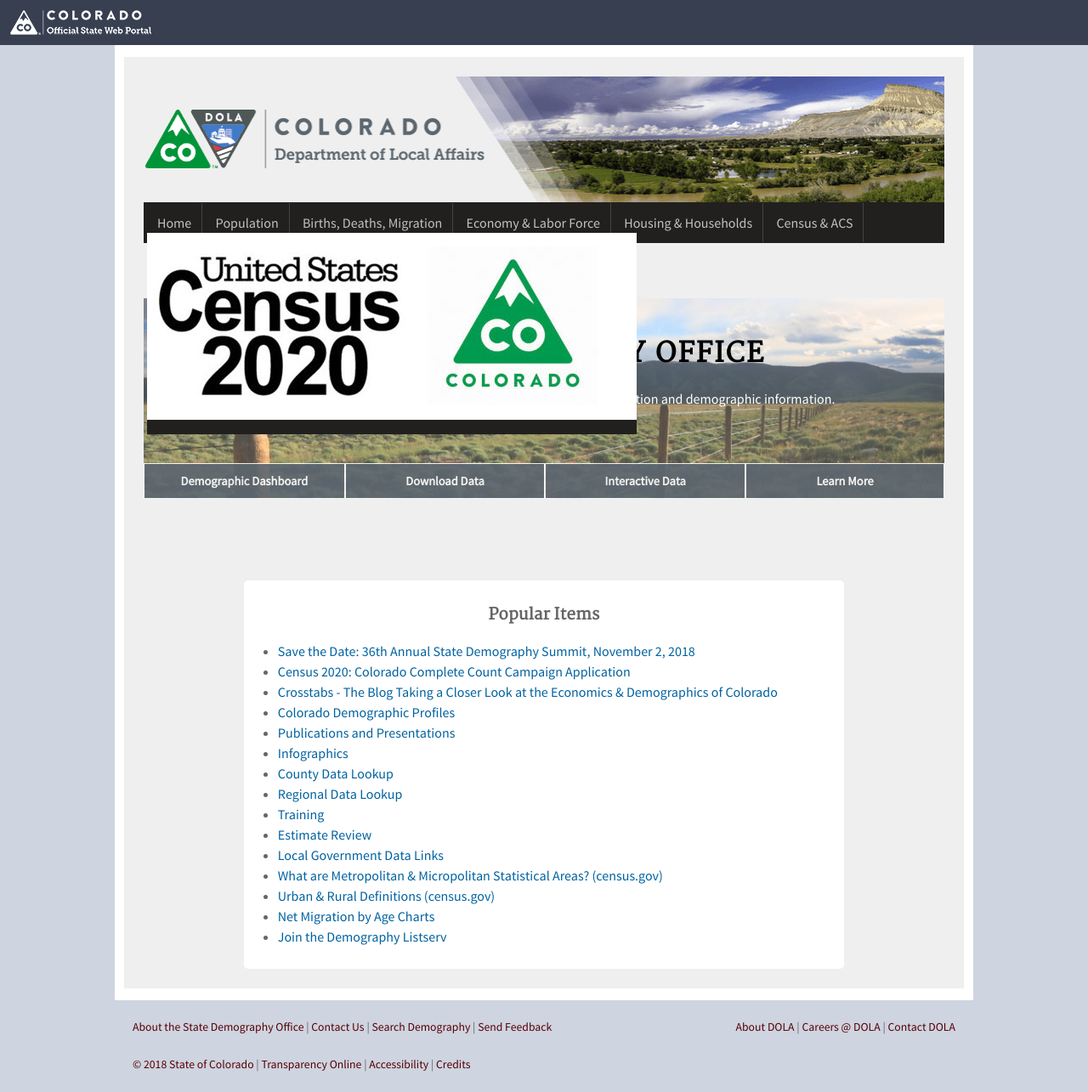
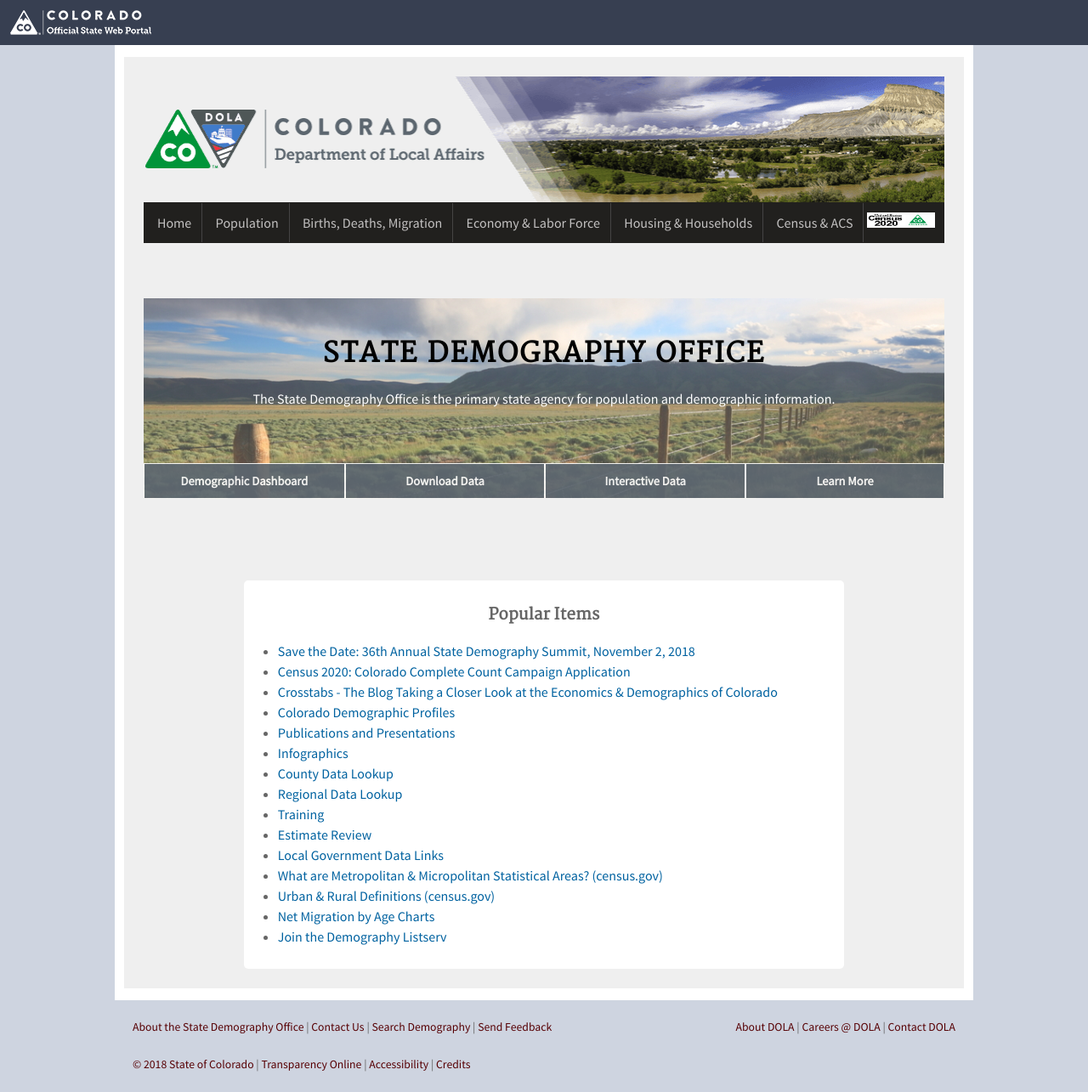
Before and after one commit to TBleess/Website_New, a Jekyll site: the page built from pages/0_Homepage_and_Footer_Links/index.md, in a window 1280 px wide. Shown: the whole page at 85% size. Built offline with Jekyll 4.4.1, drawn with Linux system fonts in a browser that asks for light colours.

Commit message:
Update _header.html

```diff
--- a/_includes/_header.html
+++ b/_includes/_header.html
@@ -28,7 +28,7 @@
                             <li class="padding-normal">
                                 <a href="/census-acs/">Census &amp; ACS</a></li>
                             <li class="padding-none">
-                              <a href="/census-acs/2020-census-information/#census-information-2020"><img src="/images/CO2020.jpg"></a>
+                              <a href="/census-acs/2020-census-information/#census-information-2020"><img src="/images/CO2020.jpg" height=18px width=80px></a>
                             </li>
                         </ul>
                     </nav>
```
